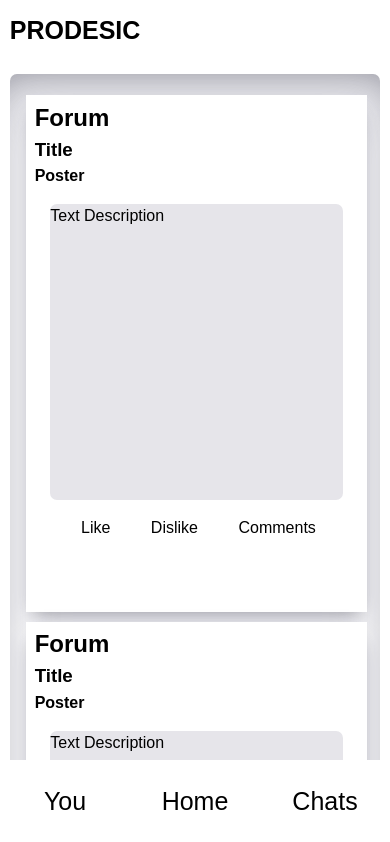
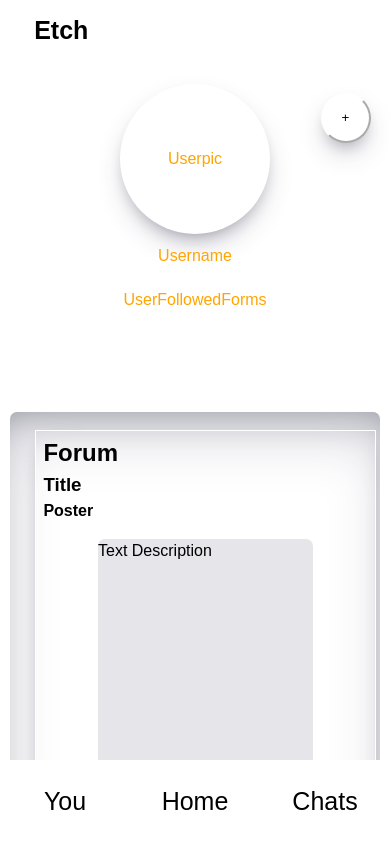
Before and after one commit to GundogCodes/GoodForum., a React (Vite) app: page / in a window 390 px wide. Shown: the top 842 px of the page. Built offline with nearby package versions, Linux system fonts and the light colour scheme.

Commit message:
okay bro its good css and functionalities are set in the frontend need to connect backend

```diff
--- a/index.html
+++ b/index.html
@@ -4,7 +4,7 @@
     <meta charset="UTF-8" />
     <link rel="icon" type="image/svg+xml" href="/vite.svg" />
     <meta name="viewport" content="width=device-width, initial-scale=1.0" />
-    <title>ProDesics</title>
+    <title>Etch</title>
   </head>
   <body>
     <div id="root"></div>
--- a/src/components/HomePosts/HomePosts.module.scss
+++ b/src/components/HomePosts/HomePosts.module.scss
@@ -7,10 +7,10 @@
     display: flex;
     justify-content: center;
     flex-direction: column;
-    align-items: center;
+    align-items: center;;
    .homeView{
-    width: 90vw;
-    height: 90vh;
+    width: 60vw;
+
     border-radius: 7px;
     box-shadow: rgba(50, 50, 93, 0.25) 0px 30px 60px -12px inset, rgba(0, 0, 0, 0.3) 0px 18px 36px -18px inset;
     overflow-x:hidden;
@@ -29,12 +29,12 @@
 
         li{
 
-            background-color: white;
+
             display: flex;
             flex-direction: column;
             align-items: flex-start;
             align-items: center;
-            width: 85vw;
+            width: 55vw;
             height: 60vh;
             margin: 5px;
             margin-right: 22.5px;
@@ -53,14 +53,18 @@
   }
 
 @media (max-width:900px){
+    .HomePosts{
+
         .homeView{
-        width: 90vw;
+            position: absolute;
+            top:40vh;
 
             overflow-y: scroll;
             display: flex;
             flex-direction: column;
             align-items: center;
             padding-right: 5vmin;
+            width: 90vw;
             ul{
                 display: flex;
                 justify-content: center;
@@ -73,13 +77,13 @@
                     display: flex;
                     flex-direction: column;
                 align-items: center;
-               width: 95vw;
+                width: 85vw;
 
                 height: 60vh;
                 margin: 0.5vmin;
 
-                border: solid black 1vmin;
             }
         }
         }
        }
+}
--- a/src/components/Post/Post.module.scss
+++ b/src/components/Post/Post.module.scss
@@ -10,7 +10,7 @@
         padding-left: 1vw;
     }
     p{
-        width: 60vw;
+        width: 55vw;
         height: 35vh;
         border-radius: 7px;
         background-color: rgb(230,229,234);
@@ -19,7 +19,7 @@
     }
     .interactions{
         display: flex;
-        width: 60vw;
+        width: 55vw;
 
         h8{
             padding-left: 1vw;
@@ -41,13 +41,13 @@
             padding-left: 1vw;
         }
         p{
-            width: 75vw;
+            width: 55vw;
             background-color: rgb(230,229,234);
-            height: 35vh;
+            height: 40vh;
         }
         .interactions{
             display: flex;
-            width: 80vw;
+            width: 55vw;
             justify-content: space-evenly;
             h8{
 
--- a/src/components/UserAside/UserAside.jsx
+++ b/src/components/UserAside/UserAside.jsx
@@ -3,10 +3,10 @@ import Logout from '../Logout/Logout'
 export default function UserAside(){
     return(
         <div  className={styles.UserAside}>
-            <h1>Username</h1>
             <header className={styles.userPic}>
                 UserPic
             </header>
+            <h1>Username</h1>
             <section className={styles.controlPanel}>
                 <p className={styles.setting}>S</p>
                 <p className={styles.friends}>F</p>
--- a/src/components/UserAside/UserAside.module.scss
+++ b/src/components/UserAside/UserAside.module.scss
@@ -26,15 +26,14 @@
         box-shadow: rgba(50, 50, 93, 0.25) 0px 13px 27px -5px, rgba(0, 0, 0, 0.3) 0px 8px 16px -8px;
         width: 15vw;
         height: 15vw;
-        border-radius: 7px;
+        border-radius: 90px;
     }
 
     .controlPanel{
-        box-shadow: rgba(50, 50, 93, 0.25) 0px 13px 27px -5px, rgba(0, 0, 0, 0.3) 0px 8px 16px -8px;
         display: flex;
         justify-content: space-around;
         width: 15vw;
-        border-radius: 50px;
+        border-radius: 100%;
 
 
         p{
@@ -74,7 +73,7 @@
     .UserAside{
     position: absolute;
     margin-top: 3vmin;
-    width: 90vw;
+    width: 88vw;
     height: 30vh;
     display: flex;
     flex-direction: row;
@@ -92,14 +91,13 @@
         width: 150px;
 
         height: 150px;
-        border-radius: 7px;
+        border-radius: 100%;
     }
 
     .controlPanel{
-        box-shadow: rgba(50, 50, 93, 0.25) 0px 13px 27px -5px, rgba(0, 0, 0, 0.3) 0px 8px 16px -8px;
         border-radius: 50px;
         width: 20vw;
-        background-color: white;
+
         p{
             width: 20px;
             height: 20px;
--- a/src/components/UserPosts/UserPosts.module.scss
+++ b/src/components/UserPosts/UserPosts.module.scss
@@ -14,7 +14,6 @@
     border-radius: 7px;
     overflow-y: scroll;
     ul{
-
         list-style-type: none;
         display: flex;
         flex-direction: column;
@@ -44,6 +43,7 @@
 
 @media (max-width:900px) {
     .UserPosts{
+
         position: absolute;
         top: 40vh;
         width: 90vw;
--- a/src/pages/HomePage/HomePage.jsx
+++ b/src/pages/HomePage/HomePage.jsx
@@ -1,14 +1,21 @@
 import styles from './HomePage.module.scss'
 import HomePosts from '../../components/HomePosts/HomePosts'
 import Footer from '../../components/Footer/Footer'
+import UserAside from '../../components/UserAside/UserAside'
 
 export default function HomePage({user,setUser}){
 
 
     return(
         <div className={styles.HomePage}>
-      <h1 className={styles.hidden} id={styles.name}>PRODESIC</h1>
+      <h1 className={styles.hidden} id={styles.name}>Etch</h1>
+      <section className={styles.userInfo}>
+        <div className={styles.userPic}>Userpic</div>
+        <div className={styles.username}>Username</div>
+        <div className={styles.userForums}>UserFollowedForms</div>
+      </section>
             <HomePosts/>
+            <button>+</button>
             <Footer/>
         </div>
 )
--- a/src/pages/HomePage/HomePage.module.scss
+++ b/src/pages/HomePage/HomePage.module.scss
@@ -1,8 +1,23 @@
 .HomePage{
+
     top:5vmin;
     height: 100vh;
     width: 100vw;
+    display: flex;
+    justify-content: center;
+    align-items: center;
+    button{
+        position: absolute;
+        top:11vh;
+        right: 10vw;
+        height: 50px;
+        width: 50px;
+        border-radius: 100px;
+        background-color: white;
+        border-color: white;
+        box-shadow: rgba(50, 50, 93, 0.25) 0px 13px 27px -5px, rgba(0, 0, 0, 0.3) 0px 8px 16px -8px;
 
+    }
     #name{
         display: flex;
         justify-content: flex-start;
@@ -22,6 +37,36 @@
     .hidden{
         animation: fadeIn 1s ;
     }
+    .userInfo{
+        display: flex;
+        flex-direction: column;
+        align-items: center;
+        justify-content: flex-start;
+        left: 0;
+
+        position: absolute;
+        color: orange;
+        width: 20vw;
+        height: 50vh;
+        .userPic{
+            border-radius: 100px;
+            display: flex;
+            justify-content: center;
+            align-items: center;
+            width: 150px;
+            height: 150px;
+            box-shadow: rgba(50, 50, 93, 0.25) 0px 13px 27px -5px, rgba(0, 0, 0, 0.3) 0px 8px 16px -8px;
+
+
+        }
+        .username{
+            padding: 10px;
+        }
+        .userForums{
+            padding: 10px;
+
+        }
+    }
 
 }
 
@@ -31,6 +76,16 @@
   100% { opacity: 1; }
 }
 @media (max-width:900px) {
+    .HomePage{
+        #name{
+            padding-left: 20vw;
+        }
+        display: flex;
+        flex-direction: column;
+        align-self: center;
+        button{
+            right: 5vw;
+        }
         h1{
 
             display: flex;
@@ -44,7 +99,33 @@
             z-index: 1;
             top:0vh;
             margin-top:0 ;
+        }
+         .userInfo{
+        display: flex;
+        align-items: center;
+        justify-content: flex-start;
+        top: 10vh;
+        position: absolute;
+        color: orange;
+        width: 100vw;
+        height: 30vh;
+        .userPic{
+            border-radius: 200px;
+            display: flex;
+            justify-content: center;
+            align-items: center;
+            width: 150px;
+            height: 150px;
 
+        }
+        .username{
+            padding: 10px;
+        }
+        .userForums{
+            padding: 10px;
 
         }
     }
+
+    }
+}
```
Also changed, not shown: models/user.cjs (+5 -5 lines). Lines whose indentation alone changed are shown as unchanged.
